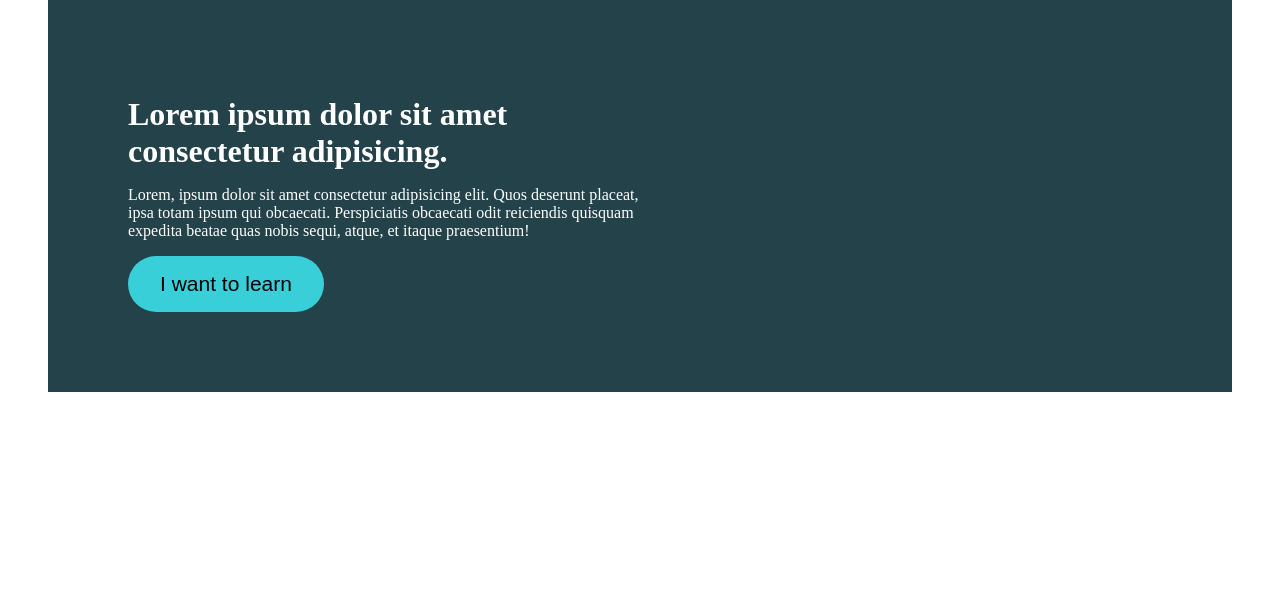
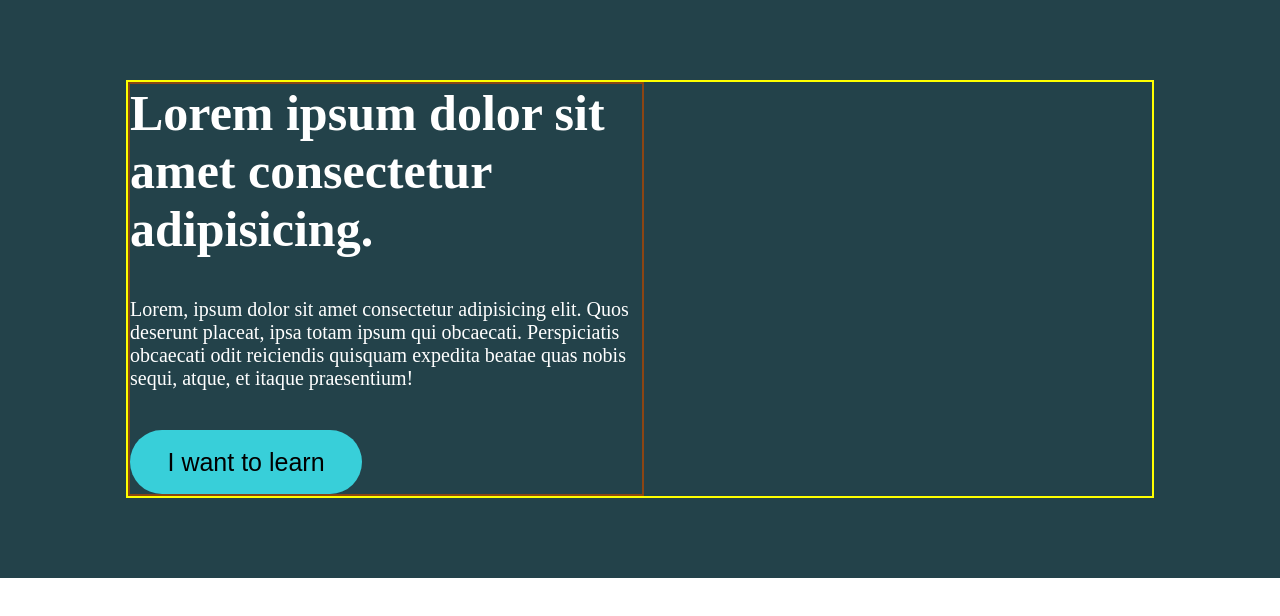
Before and after one commit to omkarg01/21-Days-CSS-Challenges, a plain HTML site: page challenge03/index.html in a window 1280 px wide. Drawn offline with Linux system fonts and the light colour scheme.

Commit message:
implemented clamp

```diff
--- a/challenge03/index.html
+++ b/challenge03/index.html
@@ -9,9 +9,13 @@
 </head>
 <body>
     <div class="container">
-        <h1 class="header">Lorem ipsum dolor sit amet consectetur adipisicing.</h1>
-        <p class="text">Lorem, ipsum dolor sit amet consectetur adipisicing elit. Quos deserunt placeat, ipsa totam ipsum qui obcaecati. Perspiciatis obcaecati odit reiciendis quisquam expedita beatae quas nobis sequi, atque, et itaque praesentium!</p>
-        <button>I want to learn</button>
+        <div class="hero">
+            <div class="hero__text">
+                <h1 class="header">Lorem ipsum dolor sit amet consectetur adipisicing.</h1>
+                <p class="text">Lorem, ipsum dolor sit amet consectetur adipisicing elit. Quos deserunt placeat, ipsa totam ipsum qui obcaecati. Perspiciatis obcaecati odit reiciendis quisquam expedita beatae quas nobis sequi, atque, et itaque praesentium!</p>
+                <button>I want to learn</button>
+            </div>
+        </div>
     </div>
 </body>
 </html>
--- a/challenge03/style.css
+++ b/challenge03/style.css
@@ -4,29 +4,44 @@
     color: white;
 }
 
+body {
+    /* font */
+}
+
 .container {
-    width: 80%;
+
     background-color: #23424A;
     margin-inline: auto;
-    padding: 5rem;
+    padding: 5em 0;
 }
 
-.container h1 {
-    width: 50%;
-    margin-block: 1rem;
+.hero{
+    width: 80%;
+    max-width: 1100px;
+    margin: 0 auto;
+    border: 2px solid yellow;
 }
 
-.text {
+.hero__text {
     width: 50%;
-    margin-block: 1rem;
+    border: 2px solid saddlebrown;
+
 }
 
-button{
+h1{
+    font-size: clamp(25px, 4vw, 50px);
+}
+
+p{
+    margin: 2em 0;
+    font-size: clamp(10px, 2vw, 20px);
+}
+
+button {
     background-color: #38CFD9;
-    padding: 1rem;
-    padding-inline: 2rem;
+    padding: 0.7em 1.5em;
     border: none;
     color: black;
     border-radius: 50px;
-    font-size: 21px;
+    font-size: clamp(10px, 2vw, 25px);
 }
```
